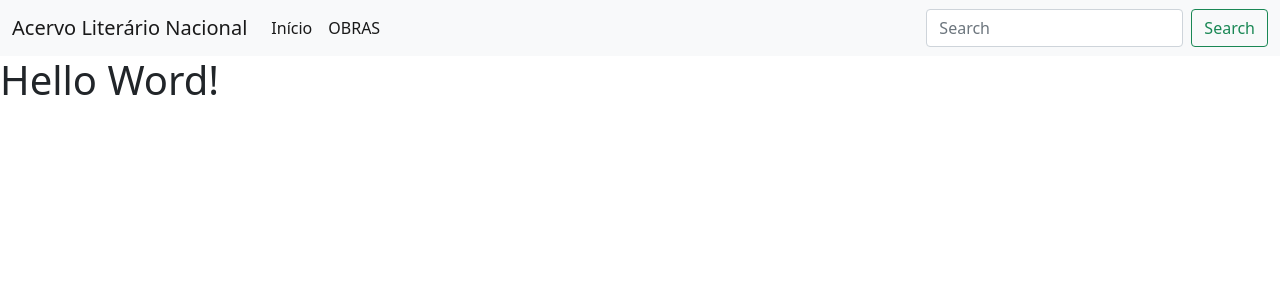
After one commit to AngelaGarces/acervonacional, a Django app: page / in a window 1280 px wide. The commit adds this page. Shown: the top 300 px of the page. Run offline with Django 3.2, Linux system fonts and the light colour scheme.

Commit message:
criação de home

```diff
--- a/acervonacional/urls.py
+++ b/acervonacional/urls.py
@@ -3,8 +3,10 @@ from django.contrib import admin
 from django.urls import path, include
 
 from apps.livros import urls as livros_urls
+from apps.home import urls as home_urls
 
 urlpatterns = [
     path('admin/', admin.site.urls),
     path('listar/', include(livros_urls)),
+    path('', include(home_urls)),
 ]
--- /dev/null
+++ b/apps/home/templates/home.html
@@ -0,0 +1,8 @@
+{% extends 'base.html' %}
+
+{% block main %}
+
+<h1> Hello Word! </h1>
+
+
+{% endblock %}
--- a/apps/home/urls.py
+++ b/apps/home/urls.py
@@ -0,0 +1,8 @@
+from django.urls import path
+from .views import HomeView
+from django.views.generic.base import TemplateView
+
+urlpatterns = [
+    path('', HomeView.as_view(), name='home'),
+    path('home/', HomeView.as_view(), name='home'),
+]
--- a/apps/home/views.py
+++ b/apps/home/views.py
@@ -1,3 +1,7 @@
 from django.shortcuts import render
+from django.urls import reverse_lazy
+from django.views.generic import TemplateView
 
-# Create your views here.
+class HomeView(TemplateView):
+    template_name = "home.html"
+    success_url = reverse_lazy('home')
--- a/templates/base.html
+++ b/templates/base.html
@@ -21,7 +21,7 @@
           <div class="collapse navbar-collapse" id="navbarScroll">
             <ul class="navbar-nav me-auto my-2 my-lg-0 navbar-nav-scroll" style="--bs-scroll-height: 100px;">
               <li class="nav-item">
-                <a class="nav-link active" aria-current="page" href="#"> Início </a>
+                <a class="nav-link active" aria-current="page" href="{% url 'home' %}"> Início </a>
               </li>
               <li class="nav-item">
                 <a class="nav-link active" aria-current="page" href="{% url 'livros_listar' %}"> OBRAS </a>
```
Also changed, not shown: db.sqlite3.
